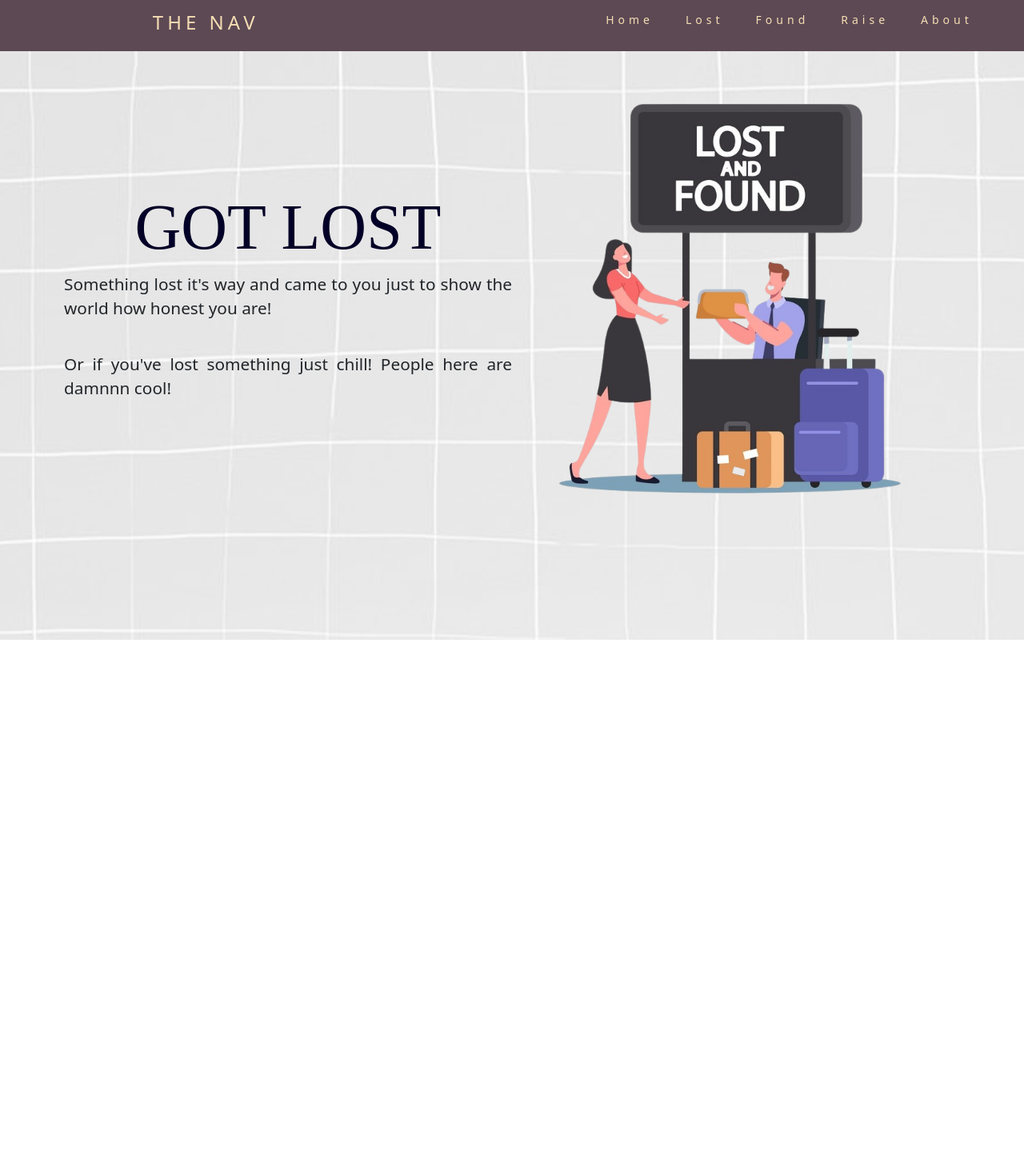
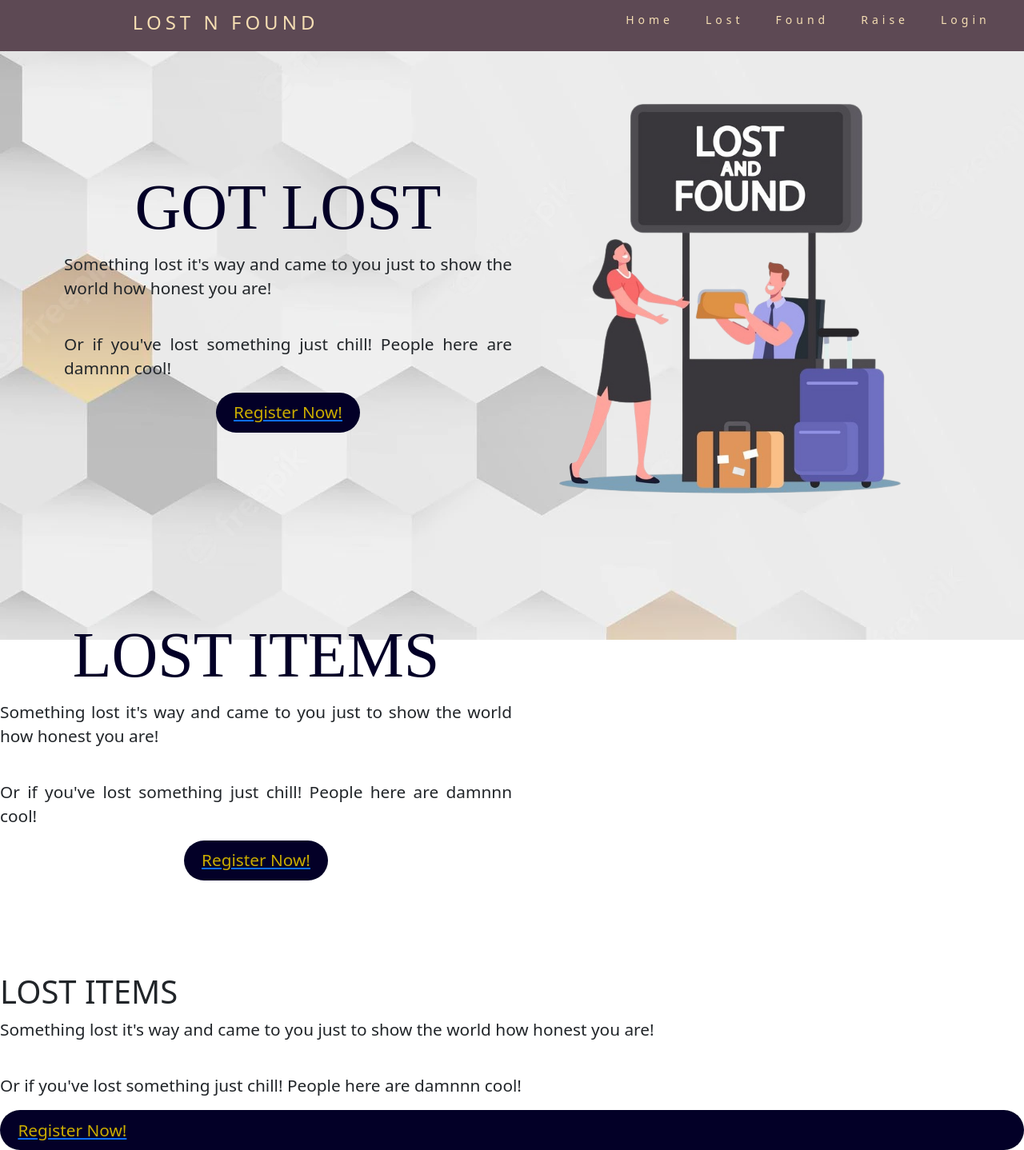
Before and after one commit to veer-daksh/lostandfound, a React (Create React App) app in the folder frontend/sample/: page / in a window 1280 px wide. Shown: the whole page at 80% size. Before the commit the page ends 800 px from the top, so only its background shows below. Built offline with nearby package versions, Linux system fonts and the light colour scheme; the HTML template or start-up script is replaced by a standard one.

Commit message:
new changes

```diff
--- a/frontend/sample/public/index.html
+++ b/frontend/sample/public/index.html
@@ -39,5 +39,6 @@
       To begin the development, run `npm start` or `yarn start`.
       To create a production bundle, use `npm run build` or `yarn build`.
     -->
+    <script src="https://ajax.googleapis.com/ajax/libs/jquery/2.1.1/jquery.min.js"></script>
   </body>
 </html>
--- a/frontend/sample/src/components/Home_body.js
+++ b/frontend/sample/src/components/Home_body.js
@@ -1,31 +1,90 @@
 import React from "react";
 import lnf from '../images/lost-and-found.png'
+import { Link } from 'react-router-dom';
 
 export default function Home_body(props)
 {
     return (
       <React.Fragment>
+        <div className='container-main'></div>
         <div className='home-page'>
+          {!props.ses && (
             <div className='gotlost-container'>
               <div className='gotlost-content'>
                 <h1 className='gotlost-heading'>GOT LOST</h1>
-              <p className="heading-content">
+                <p className='heading-content'>
                   Something lost it's way and came to you just to show the world
                   how honest you are!
                 </p>
                 {props.ses}
-              <br/>
-              <p className="heading-content">
+                <br />
+                <p className='heading-content'>
                   Or if you've lost something just chill! People here are damnnn
                   cool!
                 </p>
+
+                <Link to='/login'>
+                  <div className='shrink'>
+                    <div className='learn-more'>Register Now!</div>{' '}
+                  </div>
+                </Link>
               </div>
               <img src={lnf} alt='' className='gotlost-img'></img>
             </div>
+          )}
+
+          {!props.ses && (
+            <React.Fragment>
+              <div className='lost-homepage'>
+                <div className='lost-container'>
+                  <div className='gotlost-content'>
+                    <h1 className='gotlost-heading'>LOST ITEMS</h1>
+                    <p className='heading-content'>
+                      Something lost it's way and came to you just to show the
+                      world how honest you are!
+                    </p>
+                    {props.ses}
+                    <br />
+                    <p className='heading-content'>
+                      Or if you've lost something just chill! People here are
+                      damnnn cool!
+                    </p>
+
+                    <Link to='/lost'>
+                      <div className='shrink'>
+                        <div className='learn-more'>Register Now!</div>
+                      </div>
+                    </Link>
+                  </div>
+                </div>
               </div>
 
+              <div className='found-homepage'>
+                <div className='found-container'>
+                  <div className='gotfound-content'>
+                    <h1 className='gotfound-heading'>LOST ITEMS</h1>
+                    <p className='heading-content'>
+                      Something lost it's way and came to you just to show the
+                      world how honest you are!
+                    </p>
+                    {props.ses}
+                    <br />
+                    <p className='heading-content'>
+                      Or if you've lost something just chill! People here are
+                      damnnn cool!
+                    </p>
 
-
+                    <Link to='/lost'>
+                      <div className='shrink'>
+                        <div className='learn-more'>Register Now!</div>
+                      </div>
+                    </Link>
+                  </div>
+                </div>
+              </div>
+            </React.Fragment>
+          )}
+        </div>
       </React.Fragment>
     );
 }
--- a/frontend/sample/src/components/Raise.js
+++ b/frontend/sample/src/components/Raise.js
@@ -146,6 +146,14 @@ export default function Raise() {
     });
     UserService.createUser(detail);
     bar()
+    setDetail({
+      name: '',
+      location: '',
+      brand: '',
+      color: '',
+      tag: 'Found',
+      description: '',
+    });
   }
 
 
--- a/frontend/sample/src/components/cards.js
+++ b/frontend/sample/src/components/cards.js
@@ -2,14 +2,14 @@ import React from 'react';
 import image from '../images/bg-01.jpg'
 export default function Card(props) {
   return (
-    <article className='cocktail'>
+    <article className='cocktail effect7'>
       <div className='img-container'>
         <img src={image} alt='g'/>
       </div>
       <div className='cocktail-footer'>
-        <h3>{props.count.name}</h3>
+        {/* <h3>{props.count.name}</h3>
         <h4>{props.count.brand}</h4>
-        <p>info</p>
+        <p>{props.count.location}</p> */}
       </div>
     </article>
   );
--- a/frontend/sample/src/components/login.js
+++ b/frontend/sample/src/components/login.js
@@ -11,6 +11,7 @@ const USER_API_BASE_URL = 'http://localhost:5000/users';
 export default function Login(props) {
   const [list, setList] = React.useState('container');
     const [a, seta] = React.useState([1, 2, 3, 4]);
+    const [ses,setSes]=React.useState(1);
     const [detail, setDetail] = React.useState({
         name: '',
         email:'',
@@ -57,7 +58,7 @@ export default function Login(props) {
         },(error)=>
         {
           console.log(`users error ${props.ses}`);
-          props.oper('nikunj');
+          props.oper(detail.name);
           toast.success('🦄 account not created!', {
             position: 'top-right',
             autoClose: 5000,
@@ -93,6 +94,16 @@ export default function Login(props) {
         });
       }
 
+      function handleSubmit3(e)
+      {
+        e.preventDefault();
+        axios.post(USER_API_BASE_URL)
+        setDetail2({
+          email: '',
+          password: '',
+        });
+      }
+
       function handleChange(e) {
         const name = e.target.name;
         const val = e.target.value;
@@ -100,6 +111,7 @@ export default function Login(props) {
         setDetail((prev) => {
           return { ...prev, [name]: val };
         });
+
       }
 
       function handleChange2(e) {
@@ -122,16 +134,11 @@ export default function Login(props) {
   return (
     <React.Fragment>
       <div className='container-main'></div>
-      <ToastContainer/>
+      <ToastContainer />
       <div className={list} id='container'>
         <div className='form-container sign-up-container'>
           <form className='form-loginpage' action='#'>
             <h1>Create Account</h1>
-            <div className='social-container'>
-              <a href='#' className='social'></a>
-              <a href='#' className='social'></a>
-              <a href='#' className='social'></a>
-            </div>
             <input
               className='input-loginpage'
               type='text'
@@ -139,6 +146,7 @@ export default function Login(props) {
               name='name'
               value={detail.name}
               onChange={handleChange}
+              required='required'
             />
             <input
               className='input-loginpage'
@@ -147,6 +155,7 @@ export default function Login(props) {
               name='email'
               value={detail.email}
               onChange={handleChange}
+              required='required'
             />
             <input
               className='input-loginpage'
@@ -155,6 +164,7 @@ export default function Login(props) {
               name='password'
               value={detail.password}
               onChange={handleChange}
+              required='required'
             />
             <button type='submit' onClick={handleSubmit}>
               Sign Up
@@ -163,12 +173,9 @@ export default function Login(props) {
         </div>
         <div className='form-container sign-in-container'>
           <form className='form-loginpage' action='#'>
+            {!ses && (
+              <React.Fragment>
                 <h1>Sign in</h1>
-            <div className='social-container'>
-              <a href='#' className='social'></a>
-              <a href='#' className='social'></a>
-              <a href='#' className='social'></a>
-            </div>
                 <input
                   className='input-loginpage'
                   type='email'
@@ -176,6 +183,7 @@ export default function Login(props) {
                   name='email'
                   value={detail2.email}
                   onChange={handleChange2}
+                  required='required'
                 />
                 <input
                   className='input-loginpage'
@@ -184,13 +192,19 @@ export default function Login(props) {
                   name='password'
                   value={detail2.password}
                   onChange={handleChange2}
+                  required='required'
                 />
-            <a className='forgot-password' href='#'>
-              Forgot your password?
-            </a>
+
                 <button type='submit' onClick={handleSubmit2}>
                   Sign In
                 </button>
+              </React.Fragment>
+            )}
+            {ses && (
+              <button type='submit' onClick={handleSubmit3}>
+                Sign Out
+              </button>
+            )}
           </form>
         </div>
         <div className='overlay-container'>
--- a/frontend/sample/src/components/lost.js
+++ b/frontend/sample/src/components/lost.js
@@ -29,6 +29,9 @@ export default function Lost() {
           {a.map((item) => {
             return a.tag === 'Lost' ? <Card count={item} /> : '';
           })}
+          {a.map((item) => {
+            return  <Card count={item} /> ;
+          })}
         </div>
       </section>
     </React.Fragment>
--- a/frontend/sample/src/components/navbar.js
+++ b/frontend/sample/src/components/navbar.js
@@ -37,7 +37,7 @@ export default function Navbar()
     return (
       <nav >
         <label className='logo'>
-          <h4>THE Nav</h4>
+          <h4>Lost N Found</h4>
         </label>
 
         <ul id='nav-links' className={list}>
@@ -54,7 +54,7 @@ export default function Navbar()
             <Link to='/raise'>Raise</Link>
           </li>
           <li>
-            <Link to='/login'>About</Link>
+            <Link to='/login'>Login</Link>
           </li>
         </ul>
         <div id='burger' className='burger' onClick={handle}>
--- a/frontend/sample/src/index.css
+++ b/frontend/sample/src/index.css
@@ -26,6 +26,7 @@ nav {
   align-items: center;
   min-height: 8vh;
   background-color: #5d4954;
+  z-index: 100000000;
 }
 .logo {
   color: wheat;
@@ -102,14 +103,21 @@ nav {
 
 /* navbar ends */
 
+.container-main
+{
+	position: fixed;
+	background-image: url(./images/homepage.webp);
+	height: 100%;
+	width: 100%;
+	z-index: -1;
+}
 .home-page {
-    display: block;
+  display: block;
   height: 100vh;
   width: 100vw;
   margin: 0;
   padding: 0px;
   padding-top: 12vh;
-  background: url("./images/background.png") center/cover no-repeat;
 }
 
 .gotlost-container{
@@ -153,6 +161,9 @@ nav {
   }
 }
 
+.lost-homepage{
+
+}
 
 
 
@@ -267,6 +278,7 @@ nav {
   background-color: #ab5a35;
   color: rgb(255, 254, 253);
 }
+
 
 .effect7
 {
@@ -396,6 +408,7 @@ nav {
 /* cards list */
 
 .section-title {
+
   font-size: 2rem;
   text-transform: capitalize;
   letter-spacing: 0.3rem;
@@ -455,6 +468,7 @@ nav {
   margin-bottom: 0.5rem;
 }
 
+
 .bgimage2 {
   position: fixed;
   background: url('./images/lst_back.jpg') no-repeat center center fixed;
@@ -464,3 +478,34 @@ nav {
   width: 100%;
   z-index: -1;
 }
+
+
+
+
+
+
+
+.learn-more {
+    text-decoration: none I !important;
+    background-color: #030027;
+    color: #caac00;
+    padding: 0.6rem 1.4rem;
+    border-radius: 30px;
+    text-decoration: none !important;
+    font-size: 1.3rem;
+}
+
+.learn-more:hover {
+    text-decoration: none !important;
+    color: black;
+    border: #030027 2px solid;
+    background-color: white;
+}
+
+.shrink {
+    transition: all 0.4s;
+}
+
+.shrink:hover {
+    transform: scale(0.85);
+}
--- a/frontend/sample/src/login.css
+++ b/frontend/sample/src/login.css
@@ -56,7 +56,7 @@ button.ghost {
 }
 
 .input-loginpage {
-	background-color: #eee;
+	background-color: #d3cfcf;
 	border: none;
 	padding: 12px 15px;
 	margin: 8px 0;
@@ -65,8 +65,7 @@ button.ghost {
 .container-main
 {
 	position: absolute;
-	background-image: url(./images/bg-01.jpg);
-	opacity: 0.2;
+	background-image: url(./images/homepage.webp);
 	height: 100%;
 	width: 100%;
 	z-index: -1;
@@ -83,6 +82,7 @@ button.ghost {
 	width: 768px;
 	max-width: 100%;
 	min-height: 480px;
+	margin: auto;
 }
 
 .form-container {
```
Also changed, not shown: frontend/sample/src/images/homepage.webp (added). Lines whose indentation alone changed are shown as unchanged.
